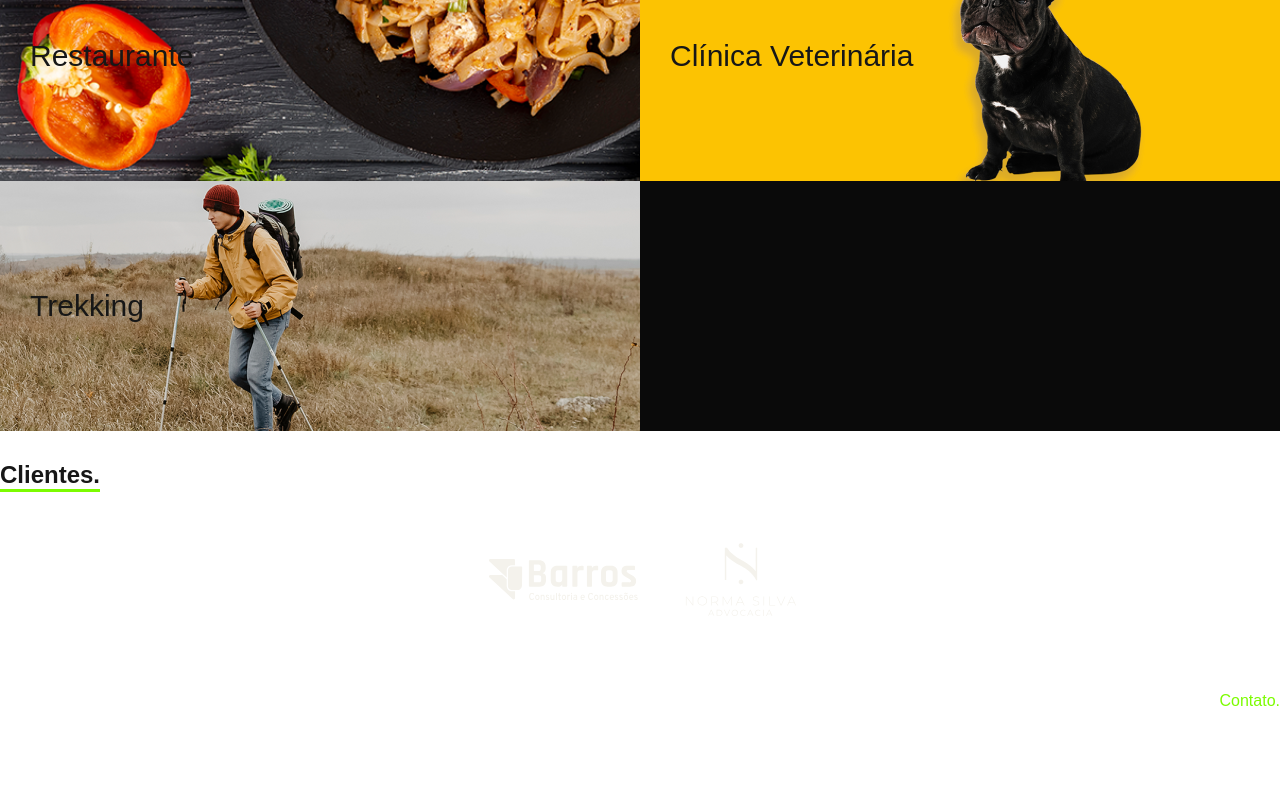
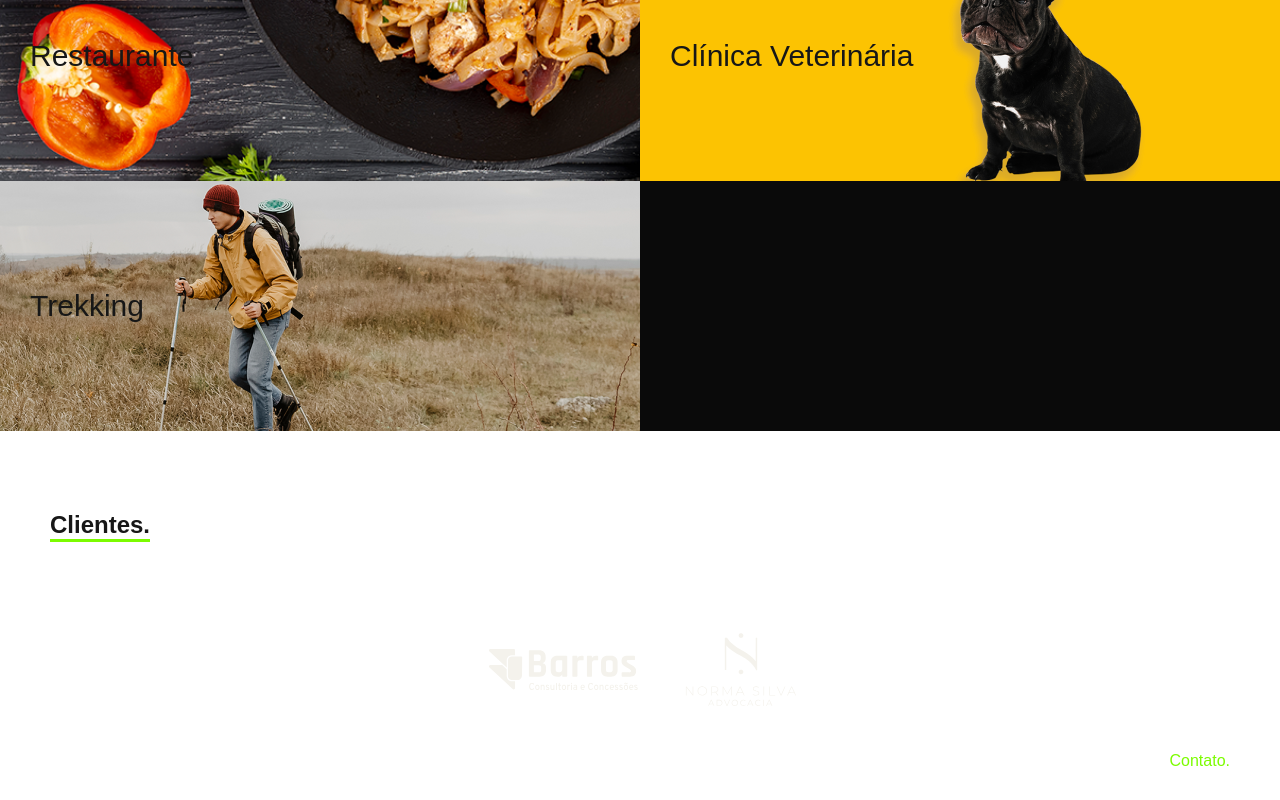
Before and after one commit to itsimoes/portfolio2025, a Next.js app: page / in a window 1280 px wide. Shown: the part 1275-2075 px from the top of the page. Before the commit the page ends 1985 px from the top, so only its background shows below. Built offline with nearby package versions, Linux system fonts and the light colour scheme.

Commit message:
ajuste no layout do container principal

```diff
--- a/src/components/Clients/Clients.tsx
+++ b/src/components/Clients/Clients.tsx
@@ -13,11 +13,11 @@ const Clients = () => {
                     <div className="clients_underbar"></div>
                 </div>
                 <div className="clients_card_container">
-                   <a href="https://www.barrosconsultoriaeconcessoes.com/" target="_blank"><Image src={BarrosLogo} alt='' /></a>
-                   <a href="https://itsimoes.github.io/ns-advocacia/" target="_blank"><Image src={NSLogo} alt='' /></a>
+                    <a href="https://www.barrosconsultoriaeconcessoes.com/" target="_blank"><Image src={BarrosLogo} alt='' /></a>
+                    <a href="https://itsimoes.github.io/ns-advocacia/" target="_blank"><Image src={NSLogo} alt='' /></a>
                 </div>
+                <div className='clients_contato_link'>Contato.</div>
             </div>
-            <div className='clients_contato_link'>Contato.</div>
         </div>
     )
 }
--- a/src/components/Clients/style.scss
+++ b/src/components/Clients/style.scss
@@ -1,6 +1,18 @@
+.clients_wrapper {
+    display: flex;
+    flex-direction: column;
+    justify-content: center;
+    align-items: center;
+}
 .clients_container {
     padding-top: 30px;
     padding-bottom: 30px;
+    width: 100%;
+    max-width: 1920px;
+}
+
+.clients_title {
+    margin: 50px;
 }
 
 .clients_underbar {
@@ -25,4 +37,6 @@
     color: lawngreen;
     text-decoration: underline white;
     text-align: end;
+    align-self: flex-end;
+    margin-right: 50px;
 }
```
